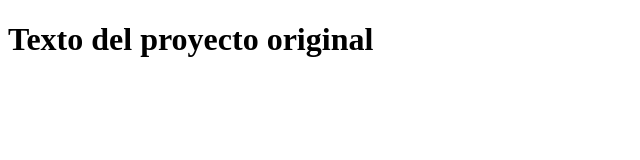
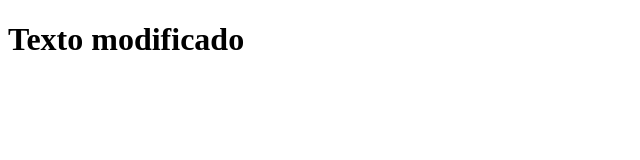
Before and after one commit to charlysgo/Proyecto-4, a plain HTML site: page index.html in a window 1280 px wide. Shown: the whole page, without its empty margins (0-640 px from the left). Drawn offline with Linux system fonts and the light colour scheme.

Commit message:
modificacion main

```diff
--- a/index.html
+++ b/index.html
@@ -6,6 +6,6 @@
     <title>Original</title>
 </head>
 <body>
-    <h1>Texto del proyecto original</h1>
+    <h1>Texto modificado</h1>
 </body>
 </html>
```
